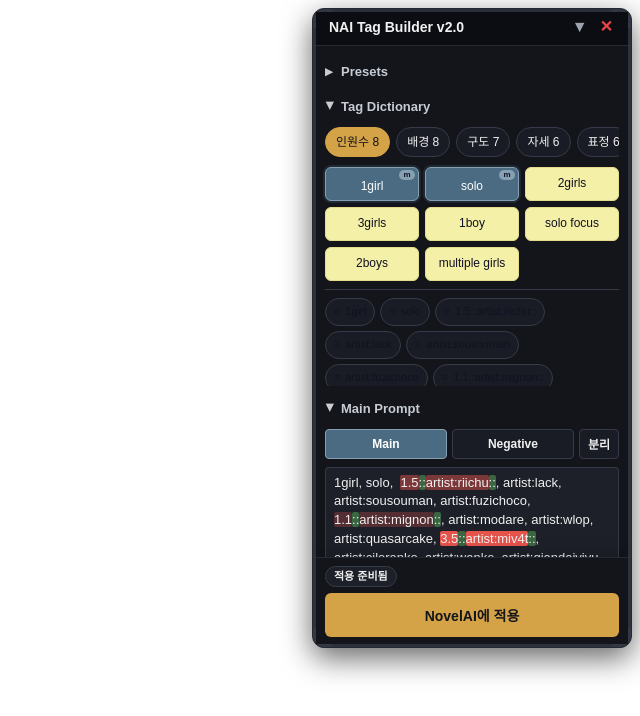
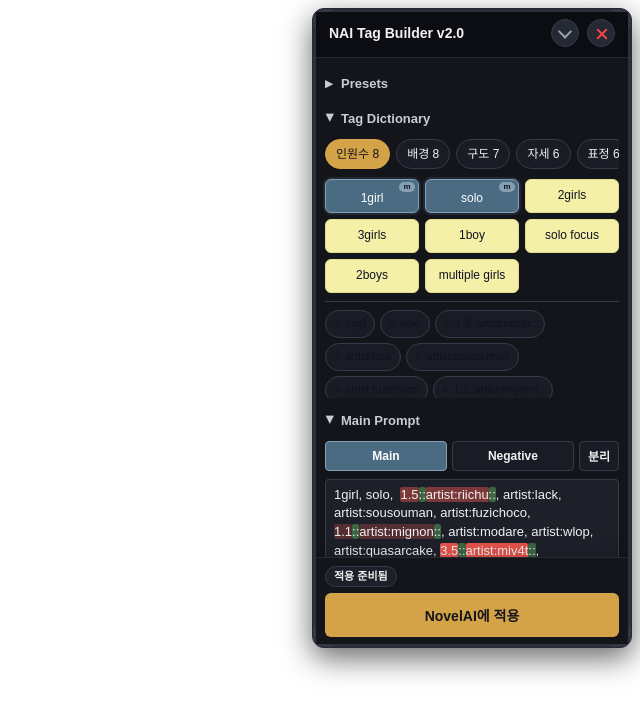
Before and after one commit to jn01020304/nai-tag-builder, a React (Vite) app: page / in a window 1280 px wide. Shown: the top 716 px of the page, without its empty margins (640-1280 px from the left). Built offline with nearby package versions, Linux system fonts and the light colour scheme.

Commit message:
Refine header controls and automation default

```diff
--- a/src/App.tsx
+++ b/src/App.tsx
@@ -487,11 +487,7 @@ function AppContent() {
       ) : (
         <OverlayHeader
           isCollapsed={isCollapsed}
-          isLooping={isLooping}
-          loopCount={loopCount}
-          targetCount={targetCount}
           onClose={handleClose}
-          onStopLoop={stopLoop}
           onToggleCollapsed={() => setIsCollapsed(c => !c)}
           onStartDrag={startDrag}
         />
--- a/src/components/OverlayHeader.tsx
+++ b/src/components/OverlayHeader.tsx
@@ -2,22 +2,14 @@ import { useTheme } from "../contexts/themeContextCore";
 
 interface Props {
   isCollapsed: boolean;
-  isLooping: boolean;
-  loopCount: number;
-  targetCount: number | string;
   onClose: () => void;
-  onStopLoop: () => void;
   onToggleCollapsed: () => void;
   onStartDrag: (clientX: number, clientY: number) => void;
 }
 
 export default function OverlayHeader({
   isCollapsed,
-  isLooping,
-  loopCount,
-  targetCount,
   onClose,
-  onStopLoop,
   onToggleCollapsed,
   onStartDrag,
 }: Props) {
@@ -25,15 +17,38 @@ export default function OverlayHeader({
 
   const headerBtnStyle: React.CSSProperties = {
     alignItems: "center",
-    background: "none",
-    border: "none",
+    backgroundColor: theme.surface0,
+    border: `1px solid ${theme.surface1}`,
+    borderRadius: "999px",
     cursor: "pointer",
     display: "inline-flex",
-    fontSize: "16px",
-    fontWeight: "bold",
+    flex: "0 0 28px",
+    height: "28px",
     justifyContent: "center",
     lineHeight: 1,
-    padding: "0 2px",
+    padding: 0,
+    transition: "background-color 120ms ease, border-color 120ms ease, transform 120ms ease",
+    width: "28px",
+  };
+
+  const chevronStyle: React.CSSProperties = {
+    borderBottom: `2px solid ${theme.subtext0}`,
+    borderRight: `2px solid ${theme.subtext0}`,
+    display: "block",
+    height: "8px",
+    transform: isCollapsed ? "rotate(-135deg) translate(-1px, -1px)" : "rotate(45deg) translate(-1px, -1px)",
+    width: "8px",
+  };
+
+  const closeLineStyle: React.CSSProperties = {
+    backgroundColor: theme.red,
+    borderRadius: "999px",
+    display: "block",
+    height: "2px",
+    left: "7px",
+    position: "absolute",
+    top: "13px",
+    width: "14px",
   };
 
   return (
@@ -65,31 +80,33 @@ export default function OverlayHeader({
         zIndex: 2,
       }}
     >
-      <span>NAI Tag Builder v2.0</span>
-      <div style={{ alignItems: "center", display: "flex", gap: "8px" }}>
-        {isLooping && (
-          <button
-            onClick={onStopLoop}
-            title="반복 중지"
-            style={{ ...headerBtnStyle, color: theme.yellow, gap: "4px" }}
-          >
-            <span style={{ fontSize: "10px" }}>({loopCount}/{targetCount})</span>
-            &#9632;
-          </button>
-        )}
+      <span
+        style={{
+          minWidth: 0,
+          overflow: "hidden",
+          textOverflow: "ellipsis",
+          whiteSpace: "nowrap",
+        }}
+      >
+        NAI Tag Builder v2.0
+      </span>
+      <div style={{ alignItems: "center", display: "flex", flex: "0 0 auto", gap: "8px" }}>
         <button
           onClick={onToggleCollapsed}
           title={isCollapsed ? "펼치기" : "접기"}
-          style={{ ...headerBtnStyle, color: theme.subtext0 }}
+          aria-label={isCollapsed ? "펼치기" : "접기"}
+          style={headerBtnStyle}
         >
-          {isCollapsed ? "▲" : "▼"}
+          <span aria-hidden="true" style={chevronStyle} />
         </button>
         <button
           onClick={onClose}
           title="닫기"
-          style={{ ...headerBtnStyle, color: theme.red }}
+          aria-label="닫기"
+          style={{ ...headerBtnStyle, position: "relative" }}
         >
-          &#10005;
+          <span aria-hidden="true" style={{ ...closeLineStyle, transform: "rotate(45deg)" }} />
+          <span aria-hidden="true" style={{ ...closeLineStyle, transform: "rotate(-45deg)" }} />
         </button>
       </div>
     </div>
--- a/src/hooks/useAutoGenerator.ts
+++ b/src/hooks/useAutoGenerator.ts
@@ -30,7 +30,7 @@ export interface AutoGeneratorConfig {
 }
 
 export function useAutoGenerator({ state, queue, queueMode, onFeedback }: AutoGeneratorConfig) {
-  const [autoGenerate, setAutoGenerate] = useState(false);
+  const [autoGenerate, setAutoGenerate] = useState(true);
   const [intervalSec, setIntervalSec] = useState<number | string>(10);
   const [targetCount, setTargetCount] = useState<number | string>(100);
   const [targetMin, setTargetMin] = useState<number | string>(16.7);
```
Also changed, not shown: 2 other files (tests, documents, lock files or other folders).
